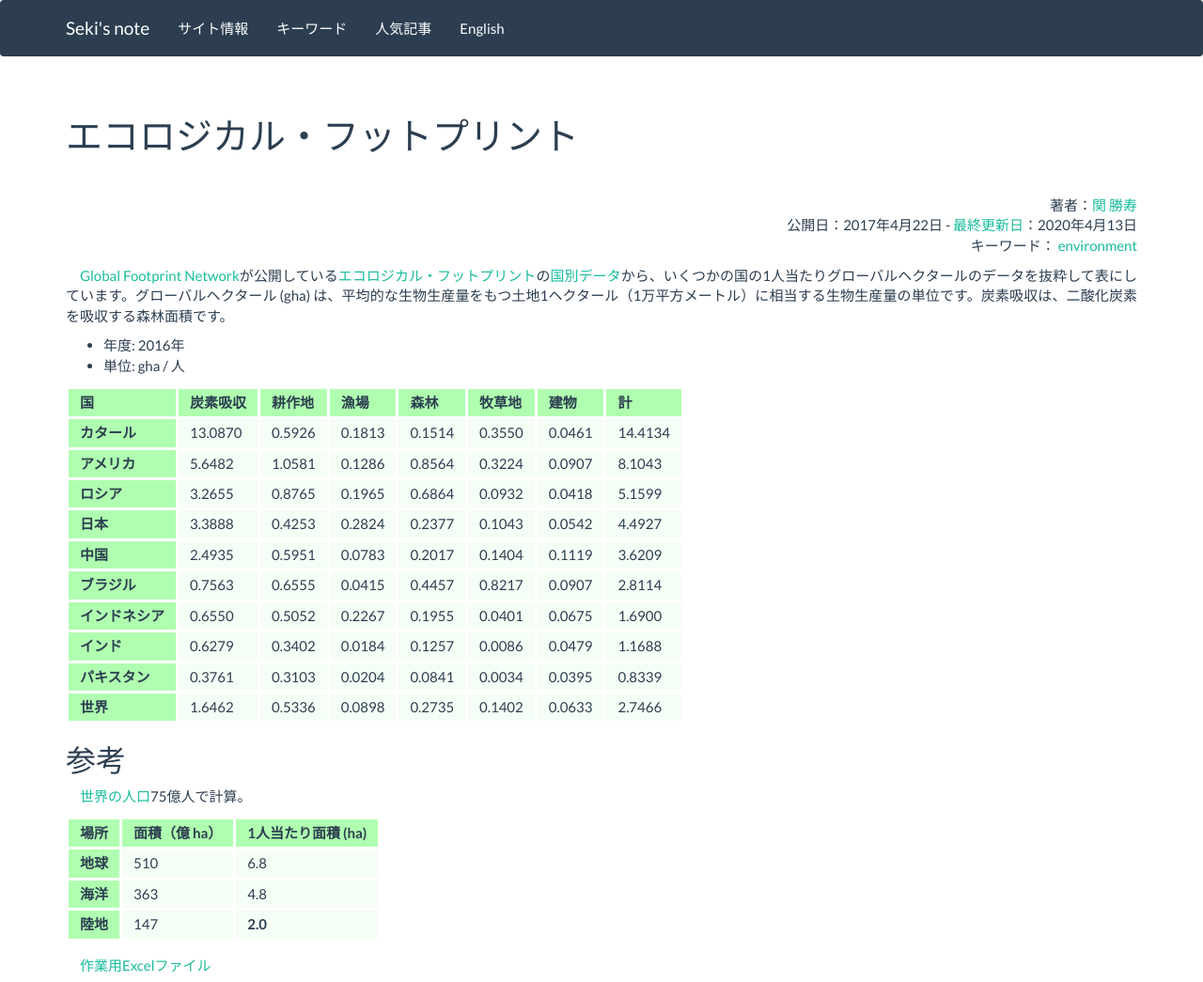
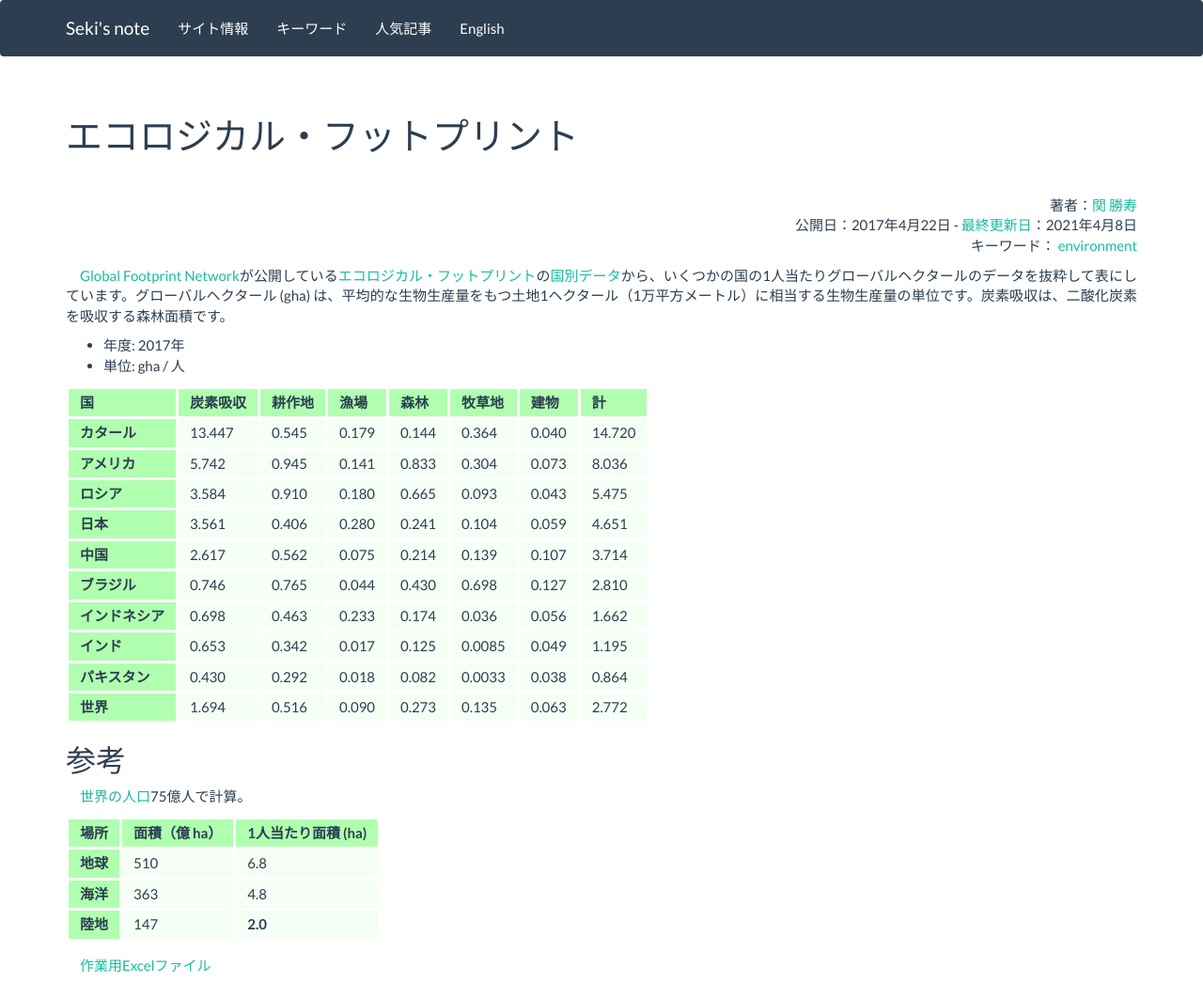
Before and after one commit to sekika/sekika.github.io, a Jekyll site: the page built from _posts/2017-04-22-EcologicalFootprint.md, in a window 1280 px wide, cut to the strip 0-1045 px from the top of the page. Shown: the whole strip at 94% size. Built offline with Jekyll 4.4.1, drawn with Linux system fonts in a browser that asks for light colours.

Commit message:
Ecological Footprint year 2017

```diff
--- a/_posts/2017-04-22-EcologicalFootprint.md
+++ b/_posts/2017-04-22-EcologicalFootprint.md
@@ -2,12 +2,12 @@
 layout: post
 title: エコロジカル・フットプリント
 date: 2017-04-22 17:54:41 +0000
-update: 2020-04-13 17:42:05 +0000
+update: 2021-04-08 12:31:01 +0000
 tag: environment
 ---
 [Global Footprint Network](http://data.footprintnetwork.org/)が公開している[エコロジカル・フットプリント](https://ja.wikipedia.org/wiki/%E3%82%A8%E3%82%B3%E3%83%AD%E3%82%B8%E3%82%AB%E3%83%AB%E3%83%BB%E3%83%95%E3%83%83%E3%83%88%E3%83%97%E3%83%AA%E3%83%B3%E3%83%88)の[国別データ](http://data.footprintnetwork.org/#/compareCountries)から、いくつかの国の1人当たりグローバルヘクタールのデータを抜粋して表にしています。グローバルヘクタール (gha) は、平均的な生物生産量をもつ土地1ヘクタール（1万平方メートル）に相当する生物生産量の単位です。炭素吸収は、二酸化炭素を吸収する森林面積です。
 
-* 年度: 2016年
+* 年度: 2017年
 * 単位: gha / 人
 
 <table>
@@ -23,103 +23,103 @@ tag: environment
 	</tr>
 	<tr>
 		<th>カタール</th>
-		<td>13.0870</td>
-		<td>0.5926</td>
-		<td>0.1813</td>
-		<td>0.1514</td>
-		<td>0.3550</td>
-		<td>0.0461</td>
-		<td>14.4134</td>
+		<td>13.447</td>
+		<td>0.545</td>
+		<td>0.179</td>
+		<td>0.144</td>
+		<td>0.364</td>
+		<td>0.040</td>
+		<td>14.720</td>
 	</tr>
 	<tr>
 		<th>アメリカ</th>
-		<td>5.6482</td>
-		<td>1.0581</td>
-		<td>0.1286</td>
-		<td>0.8564</td>
-		<td>0.3224</td>
-		<td>0.0907</td>
-		<td>8.1043</td>
+		<td>5.742</td>
+		<td>0.945</td>
+		<td>0.141</td>
+		<td>0.833</td>
+		<td>0.304</td>
+		<td>0.073</td>
+		<td>8.036</td>
 	</tr>
 	<tr>
 		<th>ロシア</th>
-		<td>3.2655</td>
-		<td>0.8765</td>
-		<td>0.1965</td>
-		<td>0.6864</td>
-		<td>0.0932</td>
-		<td>0.0418</td>
-		<td>5.1599</td>
+		<td>3.584</td>
+		<td>0.910</td>
+		<td>0.180</td>
+		<td>0.665</td>
+		<td>0.093</td>
+		<td>0.043</td>
+		<td>5.475</td>
 	</tr>
 	<tr>
 		<th>日本</th>
-		<td>3.3888</td>
-		<td>0.4253</td>
-		<td>0.2824</td>
-		<td>0.2377</td>
-		<td>0.1043</td>
-		<td>0.0542</td>
-		<td>4.4927</td>
+		<td>3.561</td>
+		<td>0.406</td>
+		<td>0.280</td>
+		<td>0.241</td>
+		<td>0.104</td>
+		<td>0.059</td>
+		<td>4.651</td>
 	</tr>
 	<tr>
 		<th>中国</th>
-		<td>2.4935</td>
-		<td>0.5951</td>
-		<td>0.0783</td>
-		<td>0.2017</td>
-		<td>0.1404</td>
-		<td>0.1119</td>
-		<td>3.6209</td>
+		<td>2.617</td>
+		<td>0.562</td>
+		<td>0.075</td>
+		<td>0.214</td>
+		<td>0.139</td>
+		<td>0.107</td>
+		<td>3.714</td>
 	</tr>
 	<tr>
 		<th>ブラジル</th>
-		<td>0.7563</td>
-		<td>0.6555</td>
-		<td>0.0415</td>
-		<td>0.4457</td>
-		<td>0.8217</td>
-		<td>0.0907</td>
-		<td>2.8114</td>
+		<td>0.746</td>
+		<td>0.765</td>
+		<td>0.044</td>
+		<td>0.430</td>
+		<td>0.698</td>
+		<td>0.127</td>
+		<td>2.810</td>
 	</tr>
 	<tr>
 		<th>インドネシア</th>
-		<td>0.6550</td>
-		<td>0.5052</td>
-		<td>0.2267</td>
-		<td>0.1955</td>
-		<td>0.0401</td>
-		<td>0.0675</td>
-		<td>1.6900</td>
+		<td>0.698</td>
+		<td>0.463</td>
+		<td>0.233</td>
+		<td>0.174</td>
+		<td>0.036</td>
+		<td>0.056</td>
+		<td>1.662</td>
 	</tr>
 	<tr>
 		<th>インド</th>
-		<td>0.6279</td>
-		<td>0.3402</td>
-		<td>0.0184</td>
-		<td>0.1257</td>
-		<td>0.0086</td>
-		<td>0.0479</td>
-		<td>1.1688</td>
+		<td>0.653</td>
+		<td>0.342</td>
+		<td>0.017</td>
+		<td>0.125</td>
+		<td>0.0085</td>
+		<td>0.049</td>
+		<td>1.195</td>
 	</tr>
 	<tr>
 		<th>パキスタン</th>
-		<td>0.3761</td>
-		<td>0.3103</td>
-		<td>0.0204</td>
-		<td>0.0841</td>
-		<td>0.0034</td>
-		<td>0.0395</td>
-		<td>0.8339</td>
+		<td>0.430</td>
+		<td>0.292</td>
+		<td>0.018</td>
+		<td>0.082</td>
+		<td>0.0033</td>
+		<td>0.038</td>
+		<td>0.864</td>
 	</tr>
 	<tr>
 		<th>世界</th>
-		<td>1.6462</td>
-		<td>0.5336</td>
-		<td>0.0898</td>
-		<td>0.2735</td>
-		<td>0.1402</td>
-		<td>0.0633</td>
-		<td>2.7466</td>
+		<td>1.694</td>
+		<td>0.516</td>
+		<td>0.090</td>
+		<td>0.273</td>
+		<td>0.135</td>
+		<td>0.063</td>
+		<td>2.772</td>
 	</tr>
 </table>
 
```
Also changed, not shown: 1 other file.
